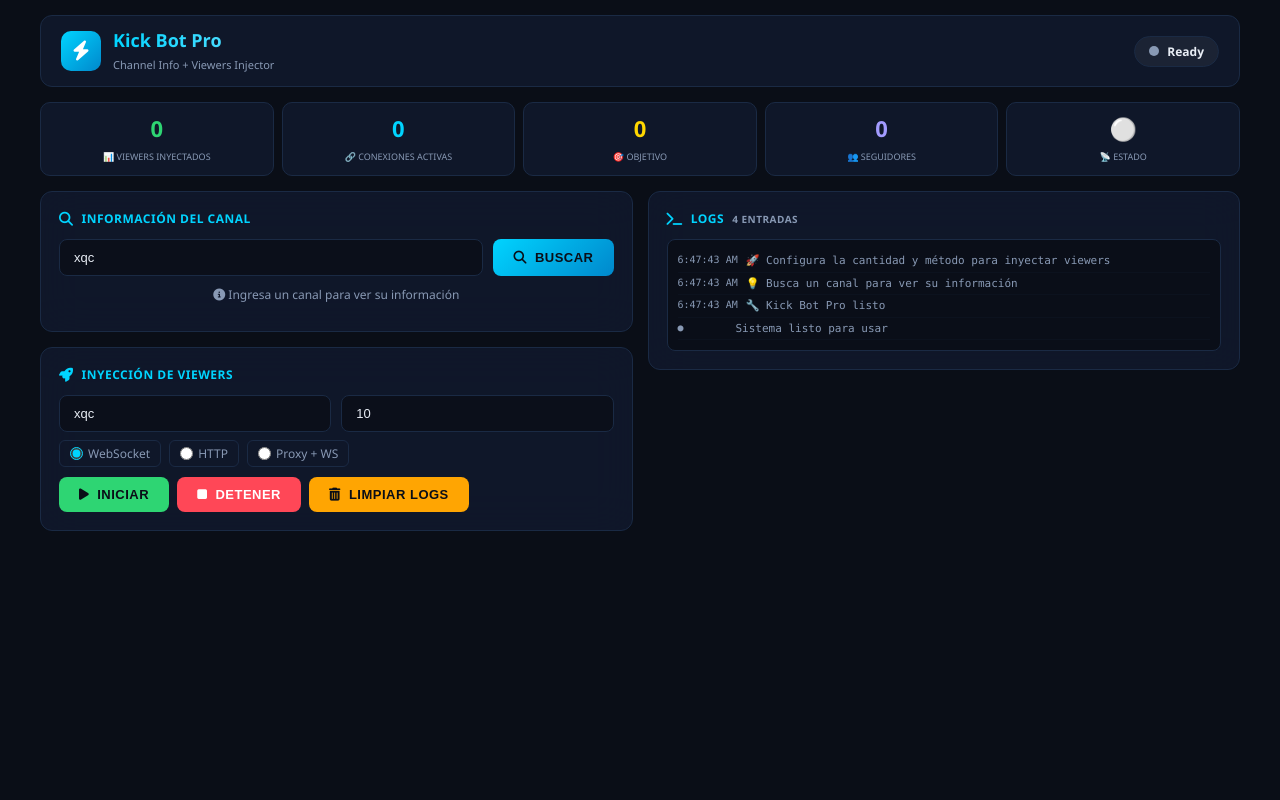
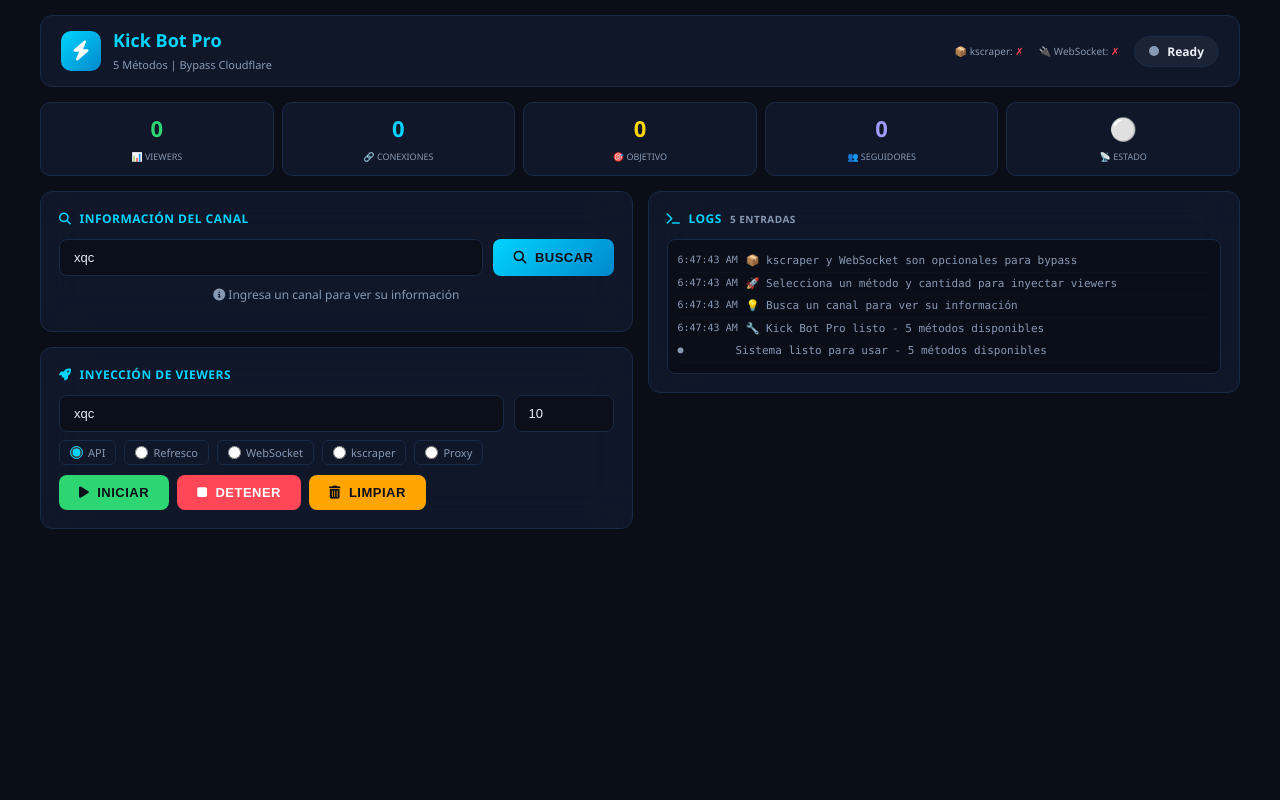
Before and after one commit to juanccvv91/hotmail-checker-, a Flask app: page / in a window 1280 px wide. Run offline with Flask 3, Linux system fonts and the light colour scheme.

Commit message:
Enhance index.html with new title and methods
Updated the title and added new methods to the header. Improved styling and layout for various elements. Adjusted log messages and status indicators.

```diff
--- a/hotmail-checker/templates/index.html
+++ b/hotmail-checker/templates/index.html
@@ -3,14 +3,13 @@
 <head>
     <meta charset="UTF-8">
     <meta name="viewport" content="width=device-width, initial-scale=1.0">
-    <title>Kick Bot Pro</title>
+    <title>Kick Bot Pro - 5 Métodos</title>
     <link rel="stylesheet" href="https://cdnjs.cloudflare.com/ajax/libs/font-awesome/6.4.0/css/all.min.css">
     <style>
         * { margin: 0; padding: 0; box-sizing: border-box; }
 
         :root {
             --bg-primary: #0a0e17;
-            --bg-secondary: #111927;
             --bg-card: rgba(17, 25, 45, 0.85);
             --border-color: #1a2a44;
             --text-primary: #e8edf5;
@@ -20,14 +19,13 @@
             --warning: #ffa502;
             --danger: #ff4757;
             --purple: #a29bfe;
-            --pink: #e056a0;
             --gold: #ffd700;
         }
 
         body {
             background: var(--bg-primary);
             color: var(--text-primary);
-            font-family: 'Segoe UI', -apple-system, BlinkMacSystemFont, sans-serif;
+            font-family: 'Segoe UI', sans-serif;
             min-height: 100vh;
             padding: 15px;
         }
@@ -47,15 +45,9 @@
             gap: 10px;
         }
 
-        .logo {
-            display: flex;
-            align-items: center;
-            gap: 12px;
-        }
-
+        .logo { display: flex; align-items: center; gap: 12px; }
         .logo-icon {
-            width: 40px;
-            height: 40px;
+            width: 40px; height: 40px;
             background: linear-gradient(135deg, var(--accent), #0088cc);
             border-radius: 10px;
             display: flex;
@@ -64,15 +56,7 @@
             font-size: 20px;
             color: #fff;
         }
-
-        .logo-text h1 {
-            font-size: 18px;
-            font-weight: 700;
-            background: linear-gradient(90deg, var(--accent), #66e0ff);
-            -webkit-background-clip: text;
-            -webkit-text-fill-color: transparent;
-        }
-
+        .logo-text h1 { font-size: 18px; font-weight: 700; color: var(--accent); }
         .logo-text span { font-size: 11px; color: var(--text-secondary); }
 
         .status-badge {
@@ -86,10 +70,8 @@
             background: rgba(255,255,255,0.05);
             border: 1px solid var(--border-color);
         }
-
         .status-dot {
-            width: 10px;
-            height: 10px;
+            width: 10px; height: 10px;
             border-radius: 50%;
             display: inline-block;
         }
@@ -102,12 +84,7 @@
             50% { opacity: 0.5; transform: scale(0.9); }
         }
 
-        .grid-2 {
-            display: grid;
-            grid-template-columns: 1fr 1fr;
-            gap: 15px;
-            margin-bottom: 15px;
-        }
+        .grid-2 { display: grid; grid-template-columns: 1fr 1fr; gap: 15px; margin-bottom: 15px; }
 
         .card {
             background: var(--bg-card);
@@ -129,9 +106,7 @@
             gap: 8px;
         }
 
-        .card-title i { font-size: 14px; }
-
-        input, select, textarea {
+        input, select {
             width: 100%;
             background: rgba(10, 14, 23, 0.8);
             border: 1px solid var(--border-color);
@@ -141,19 +116,16 @@
             font-size: 13px;
             transition: border-color 0.3s;
         }
-
-        input:focus, select:focus, textarea:focus {
-            outline: none;
-            border-color: var(--accent);
-        }
+        input:focus, select:focus { outline: none; border-color: var(--accent); }
 
         .input-group {
             display: flex;
             gap: 10px;
             margin-top: 8px;
+            flex-wrap: wrap;
         }
-
         .input-group input { flex: 1; }
+        .input-group input[type="number"] { width: 100px; flex: none; }
 
         .btn {
             padding: 10px 20px;
@@ -169,46 +141,28 @@
             text-transform: uppercase;
             letter-spacing: 0.5px;
         }
-
-        .btn-primary {
-            background: linear-gradient(135deg, var(--accent), #0088cc);
-            color: #0a0e17;
-        }
+        .btn-primary { background: linear-gradient(135deg, var(--accent), #0088cc); color: #0a0e17; }
         .btn-primary:hover { transform: translateY(-2px); box-shadow: 0 8px 30px rgba(0,212,255,0.3); }
         .btn-primary:disabled { opacity: 0.5; cursor: not-allowed; }
 
-        .btn-success {
-            background: var(--success);
-            color: #0a0e17;
-        }
+        .btn-success { background: var(--success); color: #0a0e17; }
         .btn-success:hover { transform: translateY(-2px); box-shadow: 0 8px 30px rgba(46,213,115,0.3); }
 
-        .btn-danger {
-            background: var(--danger);
-            color: #fff;
-        }
+        .btn-danger { background: var(--danger); color: #fff; }
         .btn-danger:hover { transform: translateY(-2px); box-shadow: 0 8px 30px rgba(255,71,87,0.3); }
 
-        .btn-warning {
-            background: var(--warning);
-            color: #0a0e17;
-        }
+        .btn-warning { background: var(--warning); color: #0a0e17; }
         .btn-warning:hover { transform: translateY(-2px); box-shadow: 0 8px 30px rgba(255,165,2,0.3); }
 
-        .btn-purple {
-            background: var(--purple);
-            color: #0a0e17;
-        }
+        .btn-purple { background: var(--purple); color: #0a0e17; }
         .btn-purple:hover { transform: translateY(-2px); box-shadow: 0 8px 30px rgba(162,155,254,0.3); }
+
+        .btn-gold { background: var(--gold); color: #0a0e17; }
+        .btn-gold:hover { transform: translateY(-2px); box-shadow: 0 8px 30px rgba(255,215,0,0.3); }
 
         .btn-sm { padding: 6px 14px; font-size: 11px; }
 
-        .btn-group {
-            display: flex;
-            gap: 8px;
-            flex-wrap: wrap;
-            margin-top: 10px;
-        }
+        .btn-group { display: flex; gap: 8px; flex-wrap: wrap; margin-top: 10px; }
 
         .stats-grid {
             display: grid;
@@ -224,36 +178,46 @@
             padding: 10px;
             text-align: center;
         }
-
-        .stat-number {
-            font-size: 22px;
-            font-weight: 700;
-            display: block;
-        }
-        .stat-label {
-            font-size: 9px;
-            text-transform: uppercase;
-            color: var(--text-secondary);
-            margin-top: 3px;
-        }
+        .stat-number { font-size: 22px; font-weight: 700; display: block; }
+        .stat-label { font-size: 9px; text-transform: uppercase; color: var(--text-secondary); margin-top: 3px; }
         .stat-card.viewers .stat-number { color: var(--success); }
         .stat-card.connections .stat-number { color: var(--accent); }
         .stat-card.target .stat-number { color: var(--gold); }
         .stat-card.followers .stat-number { color: var(--purple); }
         .stat-card.live .stat-number { color: var(--danger); }
 
+        .method-selector {
+            display: flex;
+            gap: 8px;
+            flex-wrap: wrap;
+            margin: 8px 0;
+        }
+        .method-selector label {
+            display: flex;
+            align-items: center;
+            gap: 5px;
+            font-size: 11px;
+            color: var(--text-secondary);
+            cursor: pointer;
+            padding: 4px 10px;
+            border-radius: 6px;
+            border: 1px solid var(--border-color);
+            transition: all 0.3s;
+        }
+        .method-selector label:hover { border-color: var(--accent); background: rgba(0,212,255,0.05); }
+        .method-selector input[type="radio"] { width: auto; accent-color: var(--accent); }
+
         .log-container {
             background: rgba(10, 14, 23, 0.9);
             border-radius: 8px;
             padding: 10px;
-            max-height: 300px;
+            max-height: 350px;
             overflow-y: auto;
-            font-family: 'Consolas', 'Courier New', monospace;
+            font-family: 'Consolas', monospace;
             font-size: 11px;
             line-height: 1.6;
             border: 1px solid var(--border-color);
         }
-
         .log-container::-webkit-scrollbar { width: 4px; }
         .log-container::-webkit-scrollbar-track { background: rgba(10,14,23,0.5); }
         .log-container::-webkit-scrollbar-thumb { background: var(--border-color); border-radius: 3px; }
@@ -264,7 +228,6 @@
             display: flex;
             gap: 8px;
         }
-
         .log-line .time { color: var(--text-secondary); min-width: 50px; font-size: 10px; }
         .log-line .message { word-break: break-all; }
         .log-line .message.success { color: var(--success); }
@@ -279,48 +242,27 @@
             padding: 12px;
             margin-top: 10px;
         }
-
         .channel-info .label { color: var(--text-secondary); font-size: 11px; }
         .channel-info .value { color: var(--text-primary); font-size: 14px; font-weight: 600; }
-        .channel-info .live-tag {
+        .live-tag {
             display: inline-block;
             padding: 2px 10px;
             border-radius: 4px;
             font-size: 11px;
             font-weight: 700;
         }
-        .channel-info .live-tag.live { background: var(--danger); color: #fff; }
-        .channel-info .live-tag.offline { background: var(--text-secondary); color: #fff; }
+        .live-tag.live { background: var(--danger); color: #fff; }
+        .live-tag.offline { background: var(--text-secondary); color: #fff; }
 
-        .method-selector {
+        .status-badge-extra {
+            font-size: 10px;
+            color: var(--text-secondary);
             display: flex;
-            gap: 8px;
+            gap: 15px;
             flex-wrap: wrap;
-            margin: 8px 0;
         }
-
-        .method-selector label {
-            display: flex;
-            align-items: center;
-            gap: 5px;
-            font-size: 12px;
-            color: var(--text-secondary);
-            cursor: pointer;
-            padding: 4px 10px;
-            border-radius: 6px;
-            border: 1px solid var(--border-color);
-            transition: all 0.3s;
-        }
-
-        .method-selector label:hover {
-            border-color: var(--accent);
-            background: rgba(0,212,255,0.05);
-        }
-
-        .method-selector input[type="radio"] {
-            width: auto;
-            accent-color: var(--accent);
-        }
+        .status-badge-extra .available { color: var(--success); }
+        .status-badge-extra .unavailable { color: var(--danger); }
 
         @media (max-width: 768px) {
             .grid-2 { grid-template-columns: 1fr; }
@@ -336,19 +278,25 @@
                 <div class="logo-icon"><i class="fas fa-bolt"></i></div>
                 <div class="logo-text">
                     <h1>Kick Bot Pro</h1>
-                    <span>Channel Info + Viewers Injector</span>
+                    <span>5 Métodos | Bypass Cloudflare</span>
                 </div>
             </div>
-            <div class="status-badge">
-                <span class="status-dot ready" id="statusDot"></span>
-                <span id="statusText">Ready</span>
+            <div style="display:flex;align-items:center;gap:15px;flex-wrap:wrap;">
+                <div class="status-badge-extra" id="libsStatus">
+                    <span>📦 kscraper: <span class="unavailable" id="kscraperStatus">✗</span></span>
+                    <span>🔌 WebSocket: <span class="unavailable" id="websocketStatus">✗</span></span>
+                </div>
+                <div class="status-badge">
+                    <span class="status-dot ready" id="statusDot"></span>
+                    <span id="statusText">Ready</span>
+                </div>
             </div>
         </header>
 
         <!-- STATS -->
         <div class="stats-grid">
-            <div class="stat-card viewers"><span class="stat-number" id="statViewers">0</span><span class="stat-label">📊 Viewers Inyectados</span></div>
-            <div class="stat-card connections"><span class="stat-number" id="statConnections">0</span><span class="stat-label">🔗 Conexiones Activas</span></div>
+            <div class="stat-card viewers"><span class="stat-number" id="statViewers">0</span><span class="stat-label">📊 Viewers</span></div>
+            <div class="stat-card connections"><span class="stat-number" id="statConnections">0</span><span class="stat-label">🔗 Conexiones</span></div>
             <div class="stat-card target"><span class="stat-number" id="statTarget">0</span><span class="stat-label">🎯 Objetivo</span></div>
             <div class="stat-card followers"><span class="stat-number" id="statFollowers">0</span><span class="stat-label">👥 Seguidores</span></div>
             <div class="stat-card live"><span class="stat-number" id="statLive">⚪</span><span class="stat-label">📡 Estado</span></div>
@@ -378,19 +326,21 @@
 
                     <div class="input-group">
                         <input type="text" id="viewerChannel" placeholder="Canal objetivo" value="xqc">
-                        <input type="number" id="viewerCount" placeholder="Cantidad" value="10" min="1" max="10000" style="width:100px;">
+                        <input type="number" id="viewerCount" placeholder="Cantidad" value="10" min="1" max="10000">
                     </div>
 
                     <div class="method-selector">
-                        <label><input type="radio" name="method" value="websocket" checked> WebSocket</label>
-                        <label><input type="radio" name="method" value="requests"> HTTP</label>
-                        <label><input type="radio" name="method" value="proxy_websocket"> Proxy + WS</label>
+                        <label><input type="radio" name="method" value="api" checked> API</label>
+                        <label><input type="radio" name="method" value="refresh"> Refresco</label>
+                        <label><input type="radio" name="method" value="websocket"> WebSocket</label>
+                        <label><input type="radio" name="method" value="kscraper"> kscraper</label>
+                        <label><input type="radio" name="method" value="proxy"> Proxy</label>
                     </div>
 
                     <div class="btn-group">
                         <button class="btn btn-success" id="startBtn" onclick="startViewers()"><i class="fas fa-play"></i> Iniciar</button>
                         <button class="btn btn-danger" id="stopBtn" onclick="stopViewers()" disabled><i class="fas fa-stop"></i> Detener</button>
-                        <button class="btn btn-warning" onclick="clearLogs()"><i class="fas fa-trash-alt"></i> Limpiar Logs</button>
+                        <button class="btn btn-warning" onclick="clearLogs()"><i class="fas fa-trash-alt"></i> Limpiar</button>
                     </div>
                 </div>
             </div>
@@ -403,7 +353,7 @@
                     <div class="log-container" id="logContainer">
                         <div class="log-line">
                             <span class="time">●</span>
-                            <span class="message info">Sistema listo para usar</span>
+                            <span class="message info">Sistema listo para usar - 5 métodos disponibles</span>
                         </div>
                     </div>
                 </div>
@@ -468,7 +418,6 @@
                     return;
                 }
 
-                // Mostrar resultados
                 const container = document.getElementById('channelInfoContainer');
                 let html = '';
 
@@ -496,7 +445,6 @@
                             </div>
                         `;
 
-                        // Actualizar stats
                         document.getElementById('statFollowers').textContent = result.followers.toLocaleString();
                         document.getElementById('statLive').textContent = result.is_live ? '🔴 EN VIVO' : '⚪ OFFLINE';
                         document.getElementById('statLive').style.color = result.is_live ? 'var(--danger)' : 'var(--text-secondary)';
@@ -602,10 +550,14 @@
                 document.getElementById('statConnections').textContent = data.active_connections || 0;
                 document.getElementById('statTarget').textContent = data.target || 0;
 
-                // Actualizar logs si hay nuevos
+                // Actualizar estado de librerías
+                document.getElementById('kscraperStatus').textContent = data.kscraper_available ? '✓' : '✗';
+                document.getElementById('kscraperStatus').className = data.kscraper_available ? 'available' : 'unavailable';
+                document.getElementById('websocketStatus').textContent = data.websocket_available ? '✓' : '✗';
+                document.getElementById('websocketStatus').className = data.websocket_available ? 'available' : 'unavailable';
+
                 if (data.logs && data.logs.length > 0) {
                     data.logs.forEach(log => {
-                        // Solo agregar si no existe ya en el DOM
                         const exists = Array.from(logContainer.querySelectorAll('.log-line')).some(
                             el => el.textContent.includes(log.message)
                         );
@@ -656,9 +608,10 @@
             }
         }, 5000);
 
-        addLog('🔧 Kick Bot Pro listo', 'info');
+        addLog('🔧 Kick Bot Pro listo - 5 métodos disponibles', 'info');
         addLog('💡 Busca un canal para ver su información', 'info');
-        addLog('🚀 Configura la cantidad y método para inyectar viewers', 'info');
+        addLog('🚀 Selecciona un método y cantidad para inyectar viewers', 'info');
+        addLog('📦 kscraper y WebSocket son opcionales para bypass', 'info');
     </script>
 </body>
 </html>
```
